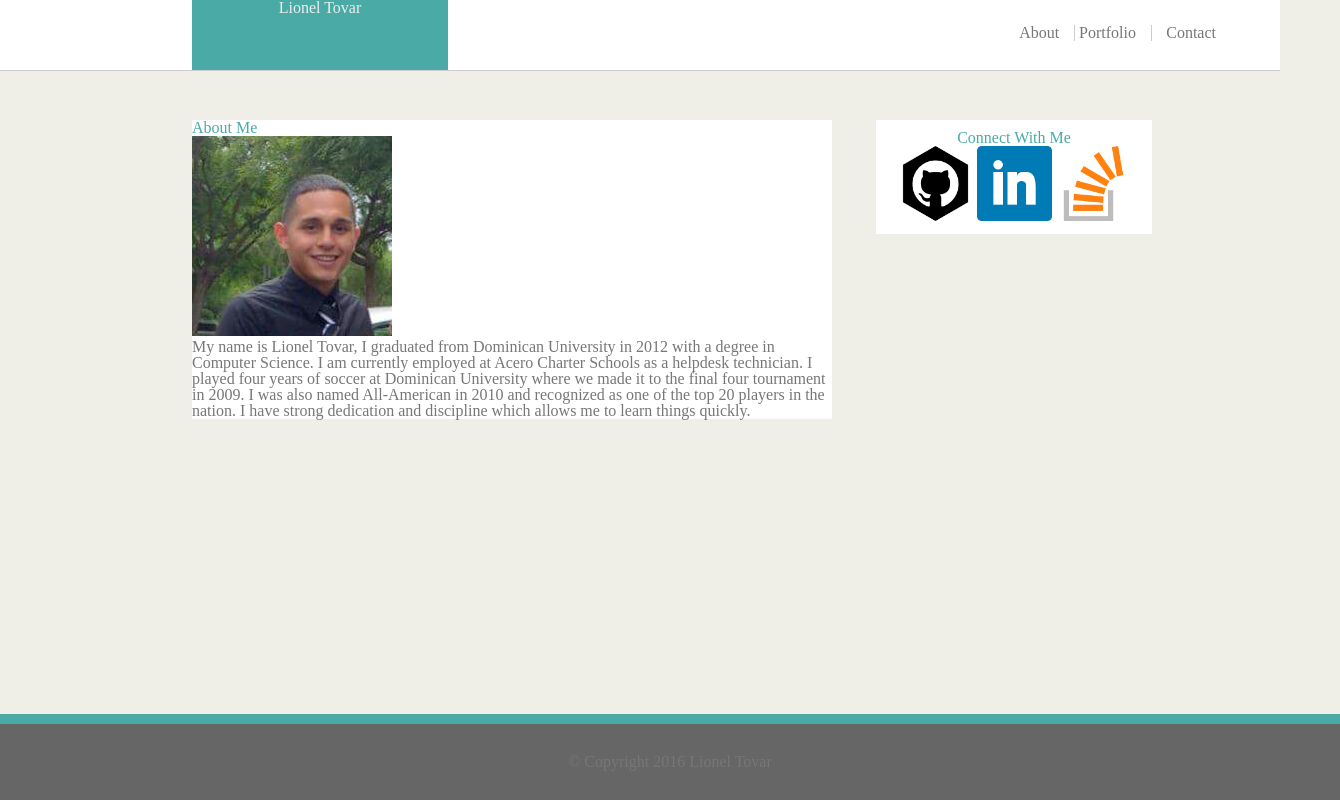
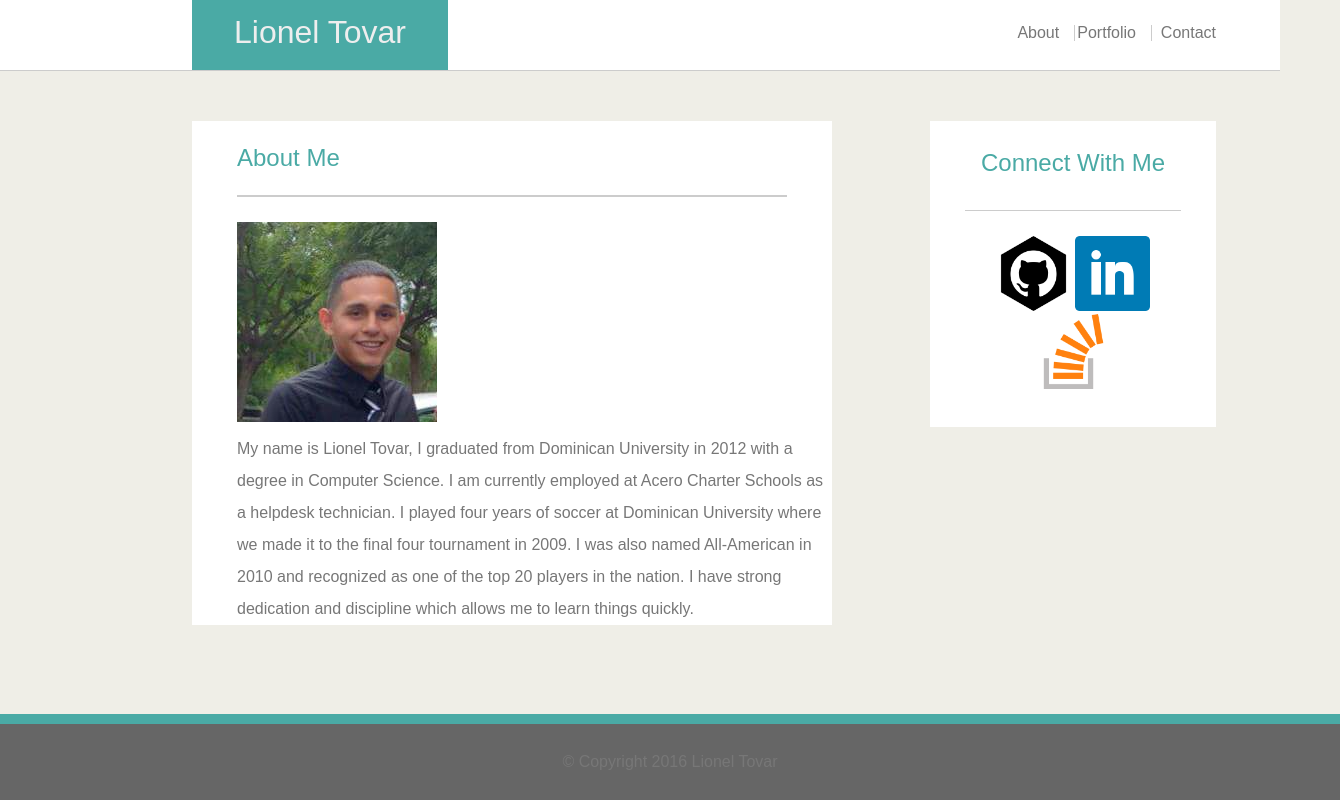
Before and after one commit to liotovar/Basic-Portfolio, a plain HTML site: page index.html in a window 1280 px wide. Shown: the whole page, 1340 px wide, since content can reach past the window. Drawn offline with Linux system fonts and the light colour scheme.

Commit message:
files added

```diff
--- a/CSS/reset.css
+++ b/CSS/reset.css
@@ -26,7 +26,8 @@ time, mark, audio, video {
 /* HTML5 display-role reset for older browsers */
 article, aside, details, figcaption, figure,
 footer, header, hgroup, menu, nav, section {
-	display: block;
+	display: inline-block;
+	vertical-align: top;
 }
 body {
 	line-height: 1;
--- a/CSS/style.css
+++ b/CSS/style.css
@@ -1,3 +1,5 @@
+html, body{height: 100%;}
+
 body{
    margin: 0;
    padding: 0;
@@ -6,29 +8,32 @@ body{
    background: #efeee7;
  }
 
- header{
+header{
    background: #d21034;
  }
 
- h1{
+h1{
    position: absolute;
    left: 15%;
    width: 20%;
    height: 100%;
    float: left;
    color: #eee;
-   font-size: 25;
+   font-size: 2em;
    text-align: center;
    background-color: #4aaaa5;
+   line-height: 2em;
  }
 
- h2{
+h2{
    color: #4aaaa5;
+   font-size: 1.5em;
  }
 
- h3{
+h3{
    text-align: center;
    color: #4aaaa5;
+   font-size: 1.5em;
  }
 
  a{
@@ -39,9 +44,8 @@ body{
  .main-container{
    float: left;
    width: 50%;
-   position: fixed;
+   position: relative;
    left: 15%;
-   top: 15%;
    background-color: #ffffff;
  }
 
@@ -52,25 +56,26 @@ body{
    background-color: #ffffff;
    border-color: #cccccc;
    border-bottom: solid 1px #cccccc;
+   margin-bottom: 50px;
  }
 
  .contact-container{
    background-color: #ffffff;
    float: right;
    width: 20%;
-   position: fixed;
-   right: 10%;
-   top: 15%;
-   padding: 10px;
+   position: relative;
+   right: 5%;
+   padding: 15px;
  }
 
- .footer-container{
+ #footer-container{
    background-color: #666666;
    text-align: center;
    width: 100%;
    padding: 30px;
-   position: fixed;
-   bottom: 0%;
+   position: absolute;
+   left: 0;
+   bottom: 0;
    border-top: solid 10px #4aaaa5;
  }
 
@@ -106,11 +111,33 @@ body{
 
 }
 
+#wrapper{
+   min-height: 100%;
+   position: relative;
+}
 
- #main-bio{
+
+#about-container{
+   margin-left: 45px;
+   margin-right: 45px;
+   padding-top: 25px;
+   padding-bottom: 25px;
+   margin-bottom: 25px;
+   border-bottom: solid 2px #cccccc;
+}
+
+#connect-container{
+   padding: 15px;
+}
+.main-bio{
+   margin-left: 45px;
    float: left;
+   line-height: 2em;
  }
 
  #contact-info{
    text-align: center;
+   padding-top: 25px;
+   margin: 20px;
+   border-top: solid 1px #cccccc;
  }
--- a/index.html
+++ b/index.html
@@ -6,12 +6,15 @@
     <meta charset="UTF-8">
    <title>Lionel Tovar</title>
 
+   <link rel="stylesheet" type="text/css" href="css/reset.css">
    <link rel="stylesheet" type="text/css" href="css/style.css">
-   <link rel="stylesheet" type="text/css" href="css/reset.css">
+
 
 </head>
 
  <body>
+
+  <div id="wrapper">
 
  	<div class="header-container">
    		<header>
@@ -26,9 +29,11 @@
    <div class="clearfix">
      <div class="main-container">
 
-       <div id="main-bio">
+        <div id= "about-container">
+          <h2>About Me</h2>
+        </div>
 
-        <h2>About Me</h2>
+        <div class="main-bio">
          <img src="images/faceshot.png" alt="Lionel Tovar" height="200px" width="200px">
          <p>My name is Lionel Tovar, I graduated from Dominican University in 2012 with a degree in Computer Science. I am currently employed at Acero Charter Schools as a helpdesk technician. I played four years of soccer at Dominican University where we made it to the final four tournament in 2009. I was also named All-American in 2010 and recognized as one of the top 20 players in the nation. I have strong dedication and discipline which allows me to learn things quickly.
          </p>
@@ -37,7 +42,10 @@
  	 </div>
 
  	<div class="contact-container">
+
+    	<div id="connect-container">
         <h3>Connect With Me</h3>
+      </div>
 
      	<div id="contact-info">
 
@@ -56,12 +64,12 @@
      	</div>
    	</div>
 
-		<div class= "footer-container">
+		  <div id= "footer-container">
     		© Copyright 2016 Lionel Tovar
   		</div>
   </div>
 
-
+</div>
 
  </body>
 
```
Also changed, not shown: contact.html (+14 -3 lines), portfolio.html (+14 -3 lines), 2 other files. Lines whose indentation alone changed are shown as unchanged.
